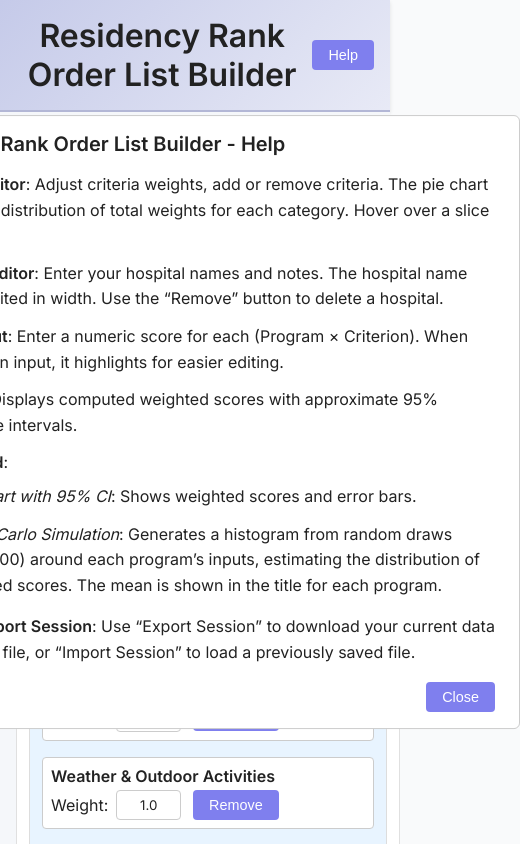
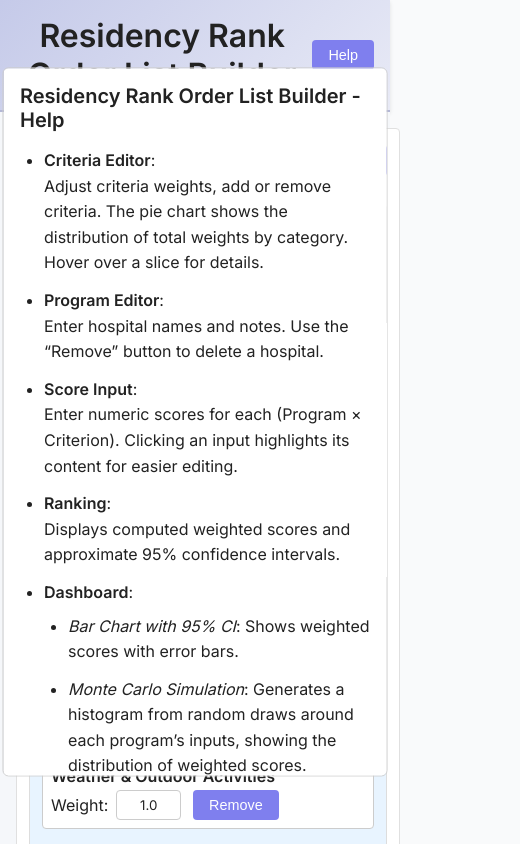
Before and after one commit to tig3r66/rank-order-list, a React (Create React App) app: page / in a window 390 px wide. Both pictures are taken after a click on the button "Help". Shown: the top 844 px of the page, 520 px wide, since content can reach past the window. Built offline with nearby package versions, Linux system fonts and the light colour scheme; the HTML template or start-up script is replaced by a standard one.

Commit message:
made help box more mobile friendly

```diff
--- a/src/components/HelpModal.css
+++ b/src/components/HelpModal.css
@@ -1,7 +1,7 @@
 /* src/components/HelpModal.css */
 
 .help-modal-overlay {
-  background-color: rgba(0,0,0,0.4) !important;
+  background-color: rgba(0, 0, 0, 0.4) !important;
 }
 
 .help-modal-content {
@@ -23,6 +23,7 @@
 
 .help-body {
   line-height: 1.6;
+  margin-bottom: 1rem;
 }
 
 .help-modal-content h2 {
@@ -52,3 +53,11 @@
   text-align: right;
   margin-top: 1rem;
 }
+
+@media (max-width: 768px) {
+  .help-modal-content {
+    width: 90% !important;
+    max-height: 80vh;
+    padding: 1rem;
+  }
+}
--- a/src/components/HelpModal.js
+++ b/src/components/HelpModal.js
@@ -11,6 +11,8 @@ const HelpModal = ({ isOpen, onClose }) => {
       isOpen={isOpen}
       onRequestClose={onClose}
       contentLabel="Help / Tutorial"
+      shouldCloseOnOverlayClick={true}
+      shouldCloseOnEsc={true}
       className="help-modal-content"
       overlayClassName="help-modal-overlay"
     >
@@ -19,34 +21,39 @@ const HelpModal = ({ isOpen, onClose }) => {
         <ul>
           <li>
             <strong>Criteria Editor</strong>:
-            Adjust criteria weights, add or remove criteria. The pie chart shows the distribution of total weights for each category. Hover over a slice for details.
+            <br />
+            Adjust criteria weights, add or remove criteria. The pie chart shows the distribution of total weights by category. Hover over a slice for details.
           </li>
           <li>
             <strong>Program Editor</strong>:
-            Enter your hospital names and notes. The hospital name input is limited in width. Use the “Remove” button to delete a hospital.
+            <br />
+            Enter hospital names and notes. Use the “Remove” button to delete a hospital.
           </li>
           <li>
             <strong>Score Input</strong>:
-            Enter a numeric score for each (Program × Criterion). When you click an input, it highlights for easier editing.
+            <br />
+            Enter numeric scores for each (Program × Criterion). Clicking an input highlights its content for easier editing.
           </li>
           <li>
             <strong>Ranking</strong>:
-            Displays computed weighted scores with approximate 95% confidence intervals.
+            <br />
+            Displays computed weighted scores and approximate 95% confidence intervals.
           </li>
           <li>
             <strong>Dashboard</strong>:
             <ul className="help-sublist">
               <li>
-                <em>Bar Chart with 95% CI</em>: Shows weighted scores and error bars.
+                <em>Bar Chart with 95% CI</em>: Shows weighted scores with error bars.
               </li>
               <li>
-                <em>Monte Carlo Simulation</em>: Generates a histogram from random draws (n=10,000) around each program’s inputs, estimating the distribution of weighted scores. The mean is shown in the title for each program.
+                <em>Monte Carlo Simulation</em>: Generates a histogram from random draws around each program’s inputs, showing the distribution of weighted scores.
               </li>
             </ul>
           </li>
           <li>
             <strong>Export/Import Session</strong>:
-            Use “Export Session” to download your current data as a JSON file, or “Import Session” to load a previously saved file.
+            <br />
+            Use “Export Session” to download your data as JSON, or “Import Session” to load a saved session.
           </li>
         </ul>
       </div>
```
